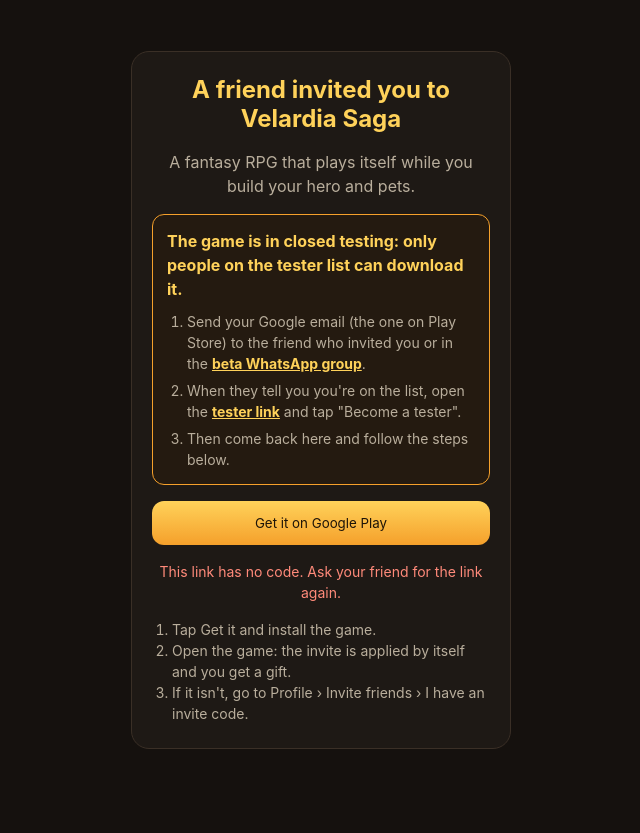
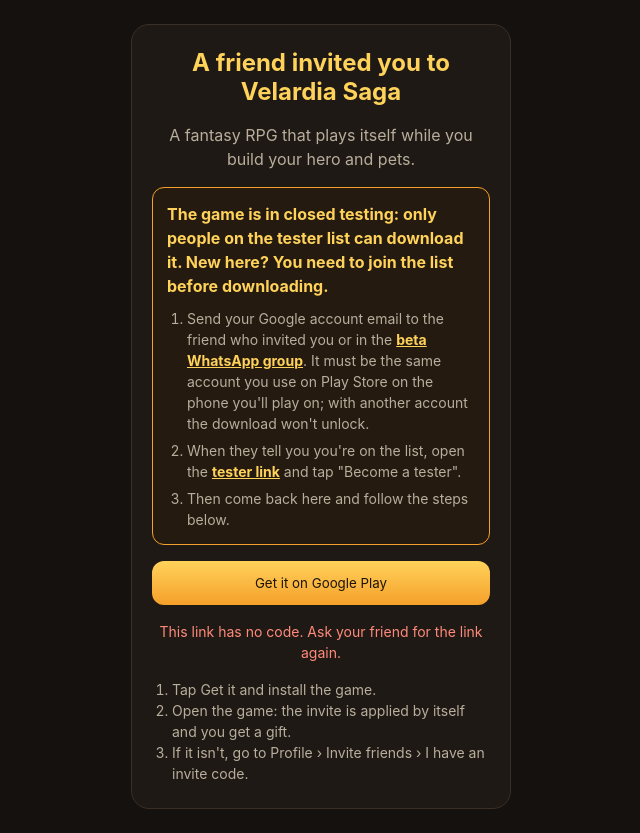
Before and after one commit to nollyamsr/nollyamsr.github.io, a plain HTML site: page convite.html in a window 1280 px wide. Shown: the whole page, without its empty margins (319-959 px from the left). Before the commit the page ends 800 px from the top, so only its background shows below. Drawn offline with Linux system fonts and the light colour scheme.

Commit message:
Convite: explica que o novo testador manda a conta Google, a mesma da Play Store (#6)
Claude-Session: https://claude.ai/code/session_01RkguQd9SAJaYadN9QLYsLw

Co-authored-by: Claude <noreply@anthropic.com>

```diff
--- a/convite.html
+++ b/convite.html
@@ -64,22 +64,22 @@ button{border:0;border-radius:12px;padding:14px;font:800 16px/1 inherit;font-fam
       rotulo: "Código do convite", baixar: "Baixar na Play Store", copiar: "Copiar código", copiado: "Código copiado!",
       passos: ["Toque em Baixar e instale o jogo.", "Abra o jogo: o convite entra sozinho e você ganha um presente.", "Se não entrar, vá em Perfil › Convidar amigos › Tenho um código."],
       sem: "Este link está sem código. Peça o link de novo ao seu amigo.",
-      betaTitulo: "O jogo está em teste fechado: só baixa quem está na lista de testadores.",
-      betaPassos: ["Mande o seu e-mail do Google (o da Play Store) para quem te convidou ou no {grupo}.", "Quando avisarem que você entrou na lista, abra o {testador} e toque em \"Tornar-se testador\".", "Depois, volte aqui e siga os passos abaixo."],
+      betaTitulo: "O jogo está em teste fechado: só baixa quem está na lista de testadores. Novo por aqui? Antes de baixar, você precisa entrar na lista.",
+      betaPassos: ["Mande o e-mail da sua conta Google para quem te convidou ou no {grupo}. Tem que ser a mesma conta que você usa na Play Store do celular onde vai jogar; com outra conta o download não libera.", "Quando avisarem que você entrou na lista, abra o {testador} e toque em \"Tornar-se testador\".", "Depois, volte aqui e siga os passos abaixo."],
       grupo: "grupo do beta no WhatsApp", testador: "link de testador"},
     es: {titulo: "Un amigo te invitó a Velardia Saga", sub: "RPG de fantasía que juega solo mientras armas a tu héroe y tus mascotas.",
       rotulo: "Código de invitación", baixar: "Descargar en Play Store", copiar: "Copiar código", copiado: "¡Código copiado!",
       passos: ["Toca Descargar e instala el juego.", "Abre el juego: la invitación entra sola y ganas un regalo.", "Si no entra, ve a Perfil › Invitar amigos › Tengo un código."],
       sem: "Este enlace no tiene código. Pide el enlace otra vez a tu amigo.",
-      betaTitulo: "El juego está en prueba cerrada: solo lo descargan quienes están en la lista de testers.",
-      betaPassos: ["Envía tu correo de Google (el de Play Store) a quien te invitó o en el {grupo}.", "Cuando te avisen que estás en la lista, abre el {testador} y toca \"Convertirse en tester\".", "Después, vuelve aquí y sigue los pasos de abajo."],
+      betaTitulo: "El juego está en prueba cerrada: solo lo descargan quienes están en la lista de testers. ¿Eres nuevo? Antes de descargar, tienes que entrar en la lista.",
+      betaPassos: ["Envía el correo de tu cuenta de Google a quien te invitó o en el {grupo}. Tiene que ser la misma cuenta que usas en Play Store en el celular donde vas a jugar; con otra cuenta la descarga no se habilita.", "Cuando te avisen que estás en la lista, abre el {testador} y toca \"Convertirse en tester\".", "Después, vuelve aquí y sigue los pasos de abajo."],
       grupo: "grupo de la beta en WhatsApp", testador: "enlace de tester"},
     en: {titulo: "A friend invited you to Velardia Saga", sub: "A fantasy RPG that plays itself while you build your hero and pets.",
       rotulo: "Invite code", baixar: "Get it on Google Play", copiar: "Copy code", copiado: "Code copied!",
       passos: ["Tap Get it and install the game.", "Open the game: the invite is applied by itself and you get a gift.", "If it isn't, go to Profile › Invite friends › I have an invite code."],
       sem: "This link has no code. Ask your friend for the link again.",
-      betaTitulo: "The game is in closed testing: only people on the tester list can download it.",
-      betaPassos: ["Send your Google email (the one on Play Store) to the friend who invited you or in the {grupo}.", "When they tell you you're on the list, open the {testador} and tap \"Become a tester\".", "Then come back here and follow the steps below."],
+      betaTitulo: "The game is in closed testing: only people on the tester list can download it. New here? You need to join the list before downloading.",
+      betaPassos: ["Send your Google account email to the friend who invited you or in the {grupo}. It must be the same account you use on Play Store on the phone you'll play on; with another account the download won't unlock.", "When they tell you you're on the list, open the {testador} and tap \"Become a tester\".", "Then come back here and follow the steps below."],
       grupo: "beta WhatsApp group", testador: "tester link"}
   };
   var idioma = (navigator.language || "pt").slice(0, 2).toLowerCase();
```
